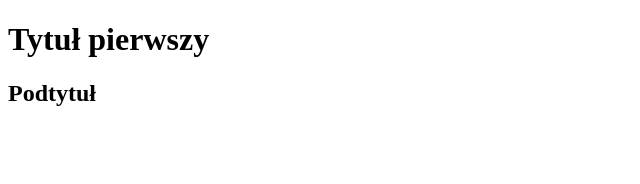
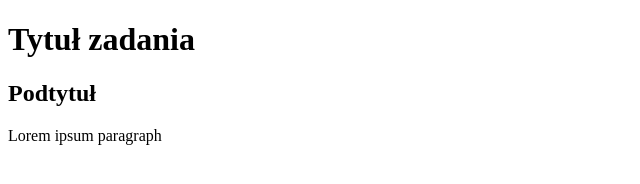
Before and after one commit to Web-ski/learning-git, a plain HTML site: page index.html in a window 1280 px wide. Shown: the whole page, without its empty margins (0-640 px from the left). Drawn offline with Linux system fonts and the light colour scheme.

Commit message:
Change h1, add p

```diff
--- a/index.html
+++ b/index.html
@@ -5,7 +5,8 @@
 	<title>Zadanie 1</title>
 </head>
 <body>
-	<h1>Tytuł pierwszy</h1>
+	<h1>Tytuł zadania</h1>
 	<h2>Podtytuł</h2>
+	<p>Lorem ipsum paragraph</p>
 </body>
 </html>
```
